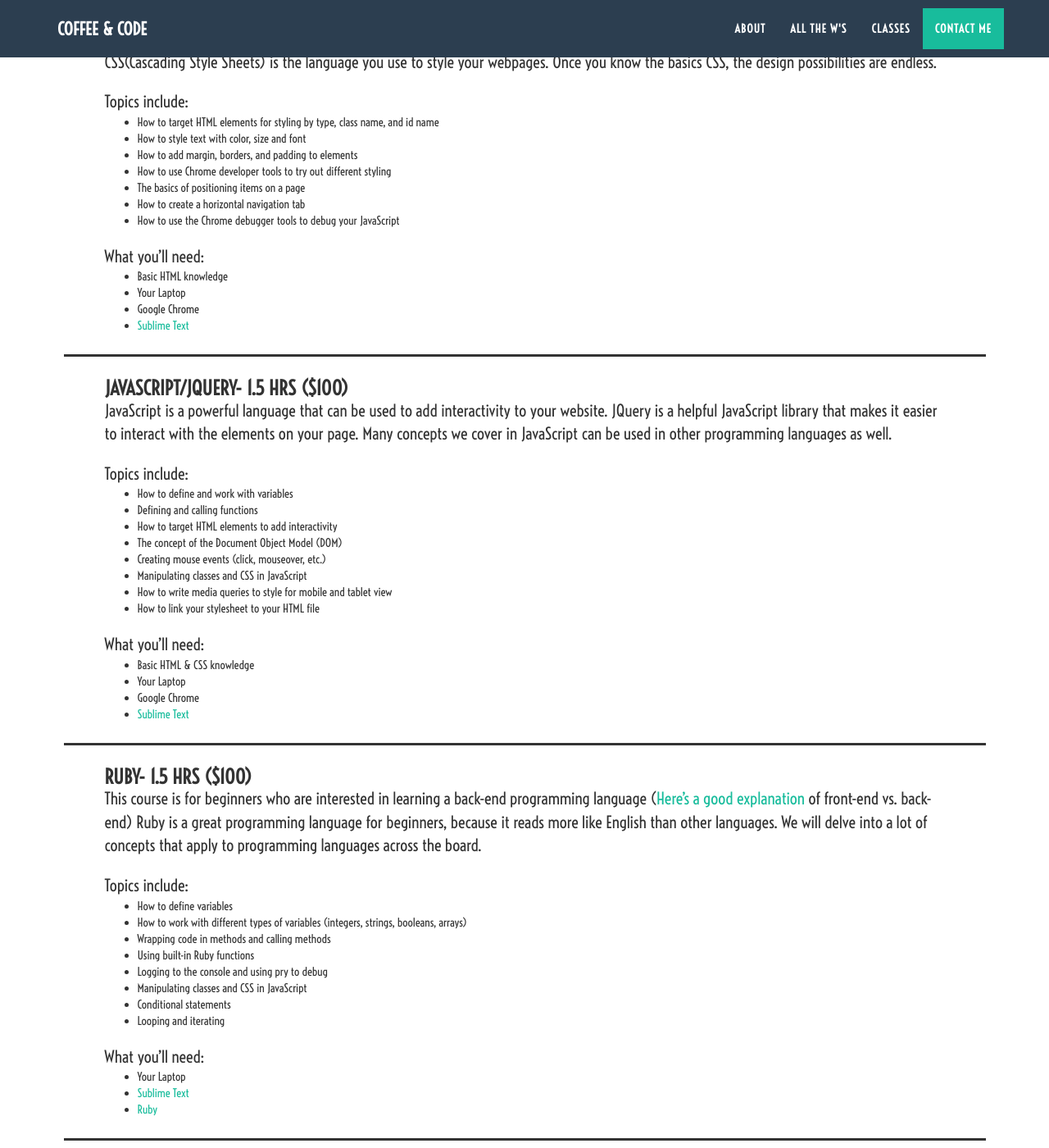
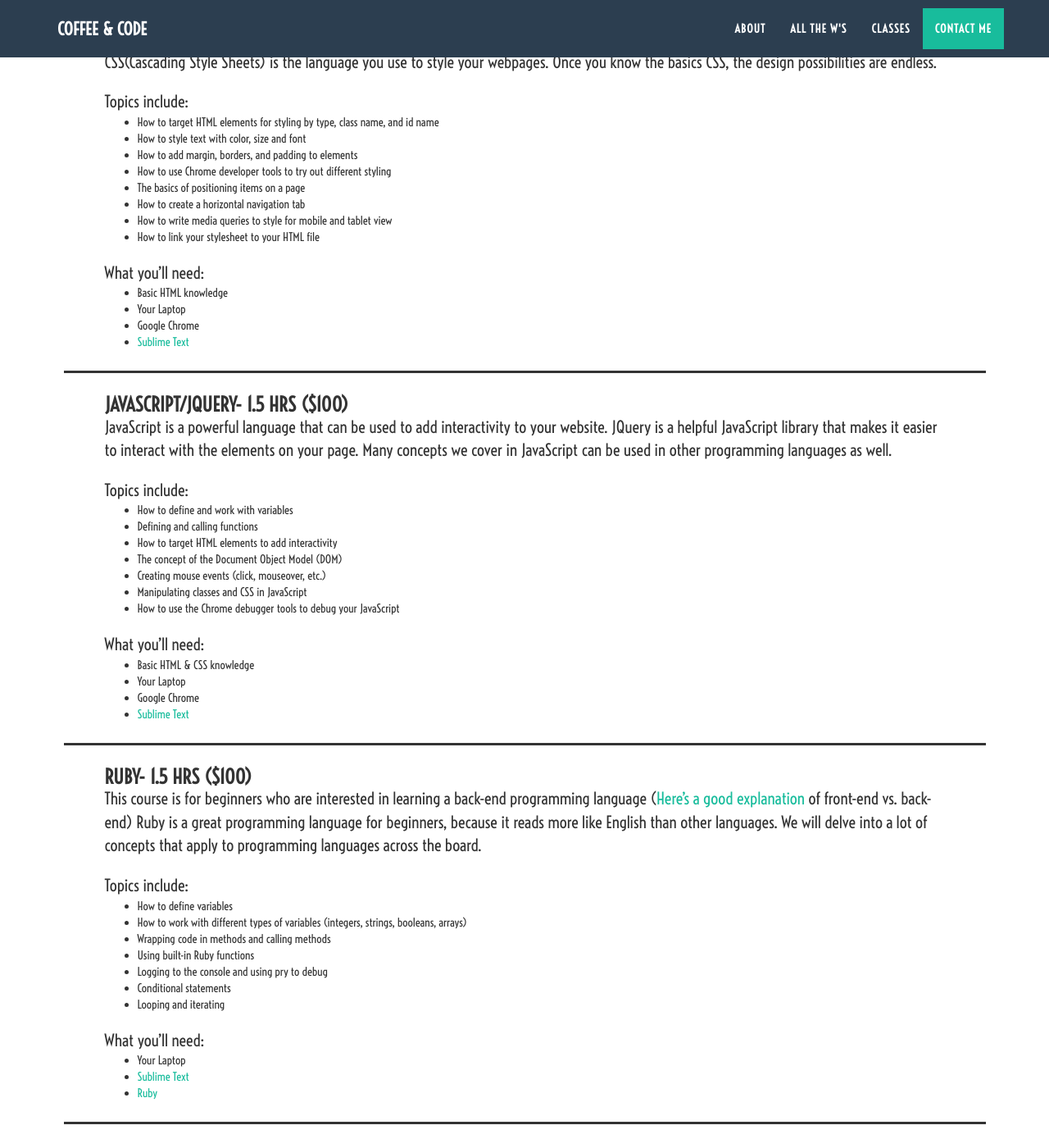
Before and after one commit to ChristynBudzyna/ChristynBudzyna.github.io, a Jekyll site: the page learn/index.html, which Jekyll copies as it is, in a window 1280 px wide and 1400 px high, scrolled down 2440 px. Shown: the whole window at 82% size. Built offline with Jekyll 4.4.1, drawn with Linux system fonts in a browser that asks for light colours; nearby versions of some CDN libraries.

Commit message:
Update index.html

```diff
--- a/learn/index.html
+++ b/learn/index.html
@@ -169,7 +169,8 @@
                         <li>How to use Chrome developer tools to try out different styling</li>
                         <li>The basics of positioning items on a page</li>
                         <li>How to create a horizontal navigation tab</li>
-                        <li>How to use the Chrome debugger tools to debug your JavaScript</li>
+                         <li>How to write media queries to style for mobile and tablet view</li>
+                        <li>How to link your stylesheet to your HTML file </li>
                     </ul>
                     <br>
                 <p>What you’ll need:</p>
@@ -193,8 +194,7 @@
                         <li>The concept of the Document Object Model (DOM)</li>
                         <li>Creating mouse events (click, mouseover, etc.)</li>
                         <li>Manipulating classes and CSS in JavaScript</li>
-                        <li>How to write media queries to style for mobile and tablet view</li>
-                        <li>How to link your stylesheet to your HTML file </li>
+                        <li>How to use the Chrome debugger tools to debug your JavaScript</li>
                     </ul>
                     <br>
                 <p>What you’ll need:</p>
@@ -217,7 +217,6 @@
                         <li>Wrapping code in methods and calling methods </li>
                         <li>Using built-in Ruby functions</li>
                         <li>Logging to the console and using pry to debug </li>
-                        <li>Manipulating classes and CSS in JavaScript</li>
                         <li>Conditional statements</li>
                         <li>Looping and iterating </li>
                     </ul>
```
